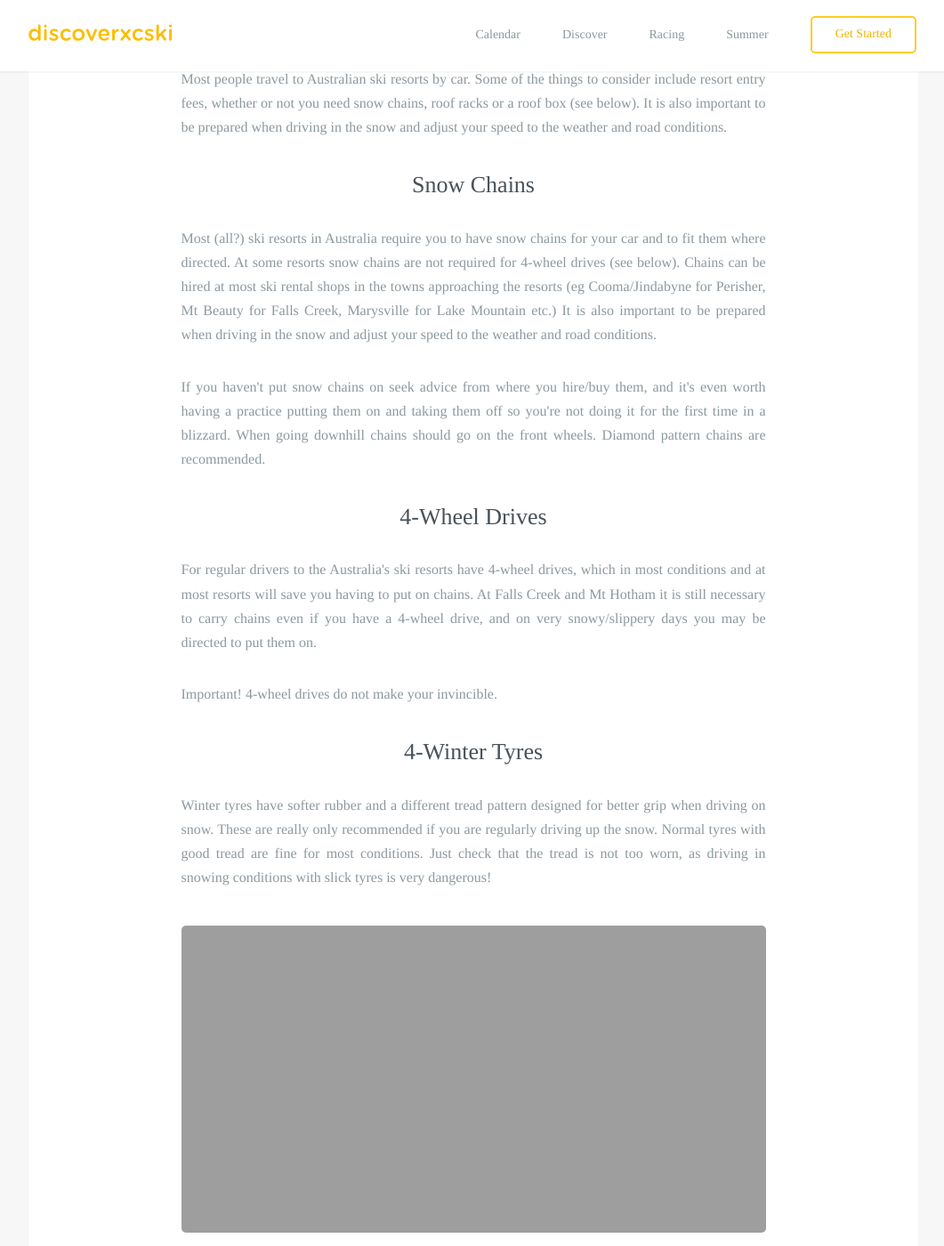
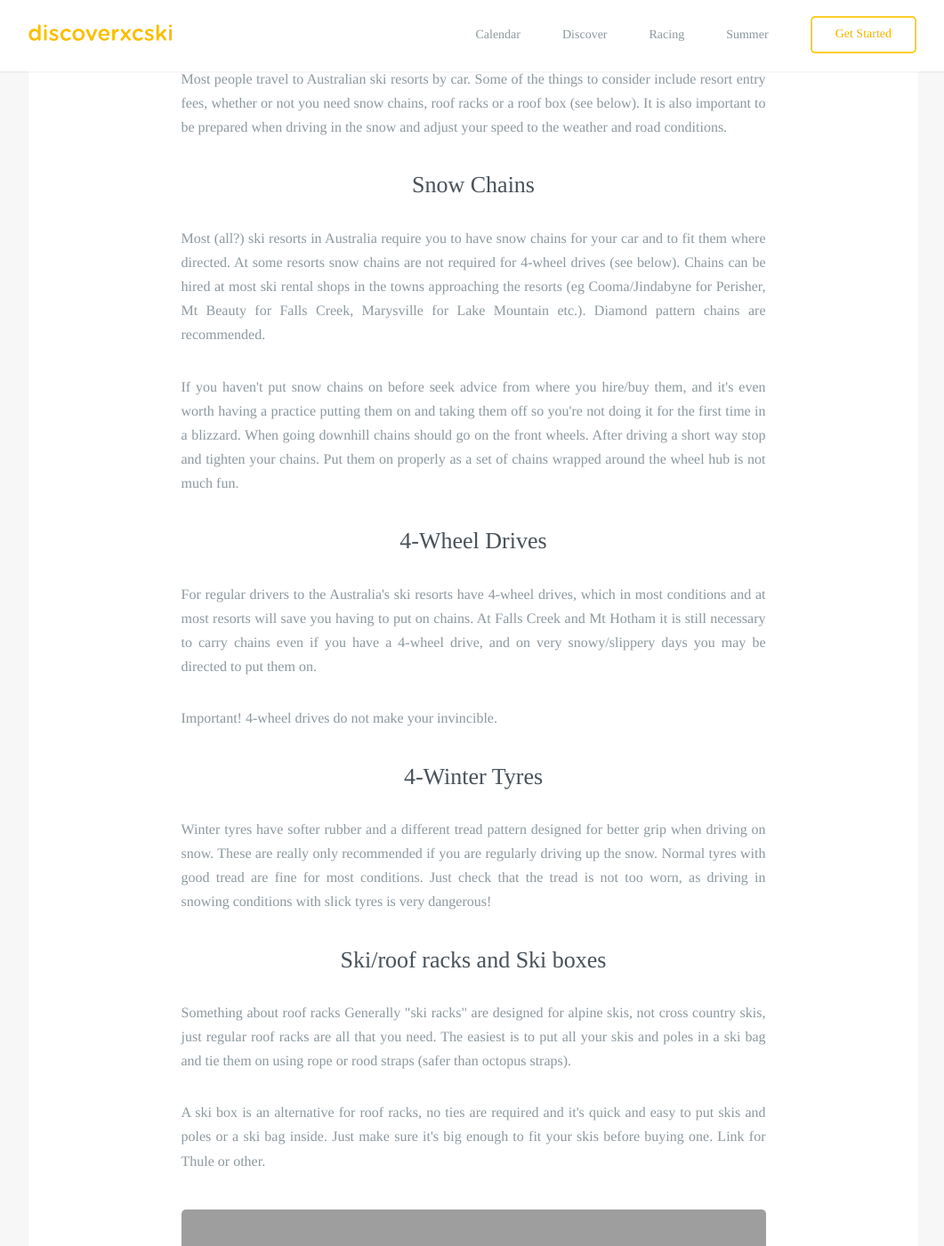
Before and after one commit to robcatto/robcatto.github.io, a Jekyll site: the page built from get-started/transport/index.html, in a window 1280 px wide and 1400 px high, scrolled down 1781 px. Shown: the whole window at 89% size, without its empty margins (108-1169 px from the left). Built offline with Jekyll 4.4.1, drawn with Linux system fonts in a browser that asks for light colours; some web fonts are replaced; Markdown is read by kramdown in place of the engine named in the settings; some of the changed text lies outside the part shown.

Commit message:
Update index.html

```diff
--- a/get-started/transport/index.html
+++ b/get-started/transport/index.html
@@ -70,9 +70,9 @@ layout: default
                 </p>
                <h3>Snow Chains</h3>
 
-                   <p class="left__aligned--p">Most (all?) ski resorts in Australia require you to have snow chains for your car and to fit them where directed. At some resorts snow chains are not required for 4-wheel drives (see below). Chains can be hired at most ski rental shops in the towns approaching the resorts (eg Cooma/Jindabyne for Perisher, Mt Beauty for Falls Creek, Marysville for Lake Mountain etc.) It is also important to be prepared when driving in the snow and adjust your speed to the weather and road conditions.
+                   <p class="left__aligned--p">Most (all?) ski resorts in Australia require you to have snow chains for your car and to fit them where directed. At some resorts snow chains are not required for 4-wheel drives (see below). Chains can be hired at most ski rental shops in the towns approaching the resorts (eg Cooma/Jindabyne for Perisher, Mt Beauty for Falls Creek, Marysville for Lake Mountain etc.).   Diamond pattern chains are recommended.
                 </p>
-                <p class="left__aligned--p">If you haven't put snow chains on seek advice from where you hire/buy them, and it's even worth having a practice putting them on and taking them off so you're not doing it for the first time in a blizzard. When going downhill chains should go on the front wheels. Diamond pattern chains are recommended.
+                <p class="left__aligned--p">If you haven't put snow chains on before seek advice from where you hire/buy them, and it's even worth having a practice putting them on and taking them off so you're not doing it for the first time in a blizzard. When going downhill chains should go on the front wheels. After driving a short way stop and tighten your chains. Put them on properly as a set of chains wrapped around the wheel hub is not much fun.
                 </p>
                   <h3>4-Wheel Drives</h3>
                    <p class="left__aligned--p">For regular drivers to the Australia's ski resorts have 4-wheel drives, which in most conditions and at most resorts will save you having to put on chains. At Falls Creek and Mt Hotham it is still necessary to carry chains even if you have a 4-wheel drive, and on very snowy/slippery days you may be directed to put them on.
@@ -82,6 +82,12 @@ layout: default
                    <h3>4-Winter Tyres</h3>
                    <p class="left__aligned--p">Winter tyres have softer rubber and a different tread pattern designed for better grip when driving on snow. These are really only recommended if you are regularly driving up the snow. Normal tyres with good tread are fine for most conditions. Just check that the tread is not too worn, as driving in snowing conditions with slick tyres is very dangerous!
                 </p>
+
+                  <h3>Ski/roof racks and Ski boxes</h3>
+                   <p class="left__aligned--p">Something about roof racks Generally "ski racks" are designed for alpine skis, not cross country skis, just regular roof racks are all that you need. The easiest is to put all your skis and poles in a ski bag and tie them on using rope or rood straps (safer than octopus straps).
+                </p>
+                <p class="left__aligned--p">A ski box is an alternative for roof racks, no ties are required and it's quick and easy to put skis and poles or a ski bag inside. Just make sure it's big enough to fit your skis before buying one. Link for Thule or other.
+                </p>
                      <div class="one">
                 <div class="onelarge centered" style="
                 background-image: url(http://discoverxcski.com/images/volvo.jpg);
@@ -89,6 +95,40 @@ layout: default
                 "></div>
 
                 </section>
+   <section class="mobile_section" style="padding-bottom: 45px">
+                <h3>Parking</h3>
+                <p class="left__aligned--p">Tips including park as directed, turn off your windscreen wipers when you stop your car as starting up with frozen windscreen wipers is a recipe for disaster, don't drive with snow on your roof (unsecured load), bring a windscreen scraper (tape casettes will do in a pinch but proper scrapers are more effective), defrost your windscreen before driving, don't drive in ski boots.
+                 </p>
+                <p class="left__aligned--p"> For Perisher visitors, don't forget there's no overnight parking at the resort, only day parking. If staying overnight you'll need to do a car shuttle or take the ski tube (link).
+                 </p>
+
+                     <div class="one">
+                <div class="onelarge centered" style="
+                background-image: url(http://discoverxcski.com/images/volvo.jpg);
+                background-size: cover;
+                "></div>
 
 
+
+
+                </section>
+
+  <section class="mobile_section" style="padding-bottom: 45px">
+                <h3>Travelling by bus</h3>
+                <p class="left__aligned--p">Travelling via bus saves you the hassle of driving in the snow, putting on chains, scaping your windscreen and digging out your car. There are direct bus transfers from airports including Sydney, Canberra, Albury and Melbourne.
+                 </p>
+                <p class="left__aligned--p"> Add the major bus link for each resort.
+                 </p>
+
+                     <div class="one">
+                <div class="onelarge centered" style="
+                background-image: url(http://discoverxcski.com/images/volvo.jpg);
+                background-size: cover;
+                "></div>
+
+
+
+
+                </section>
+
         </div>
```
